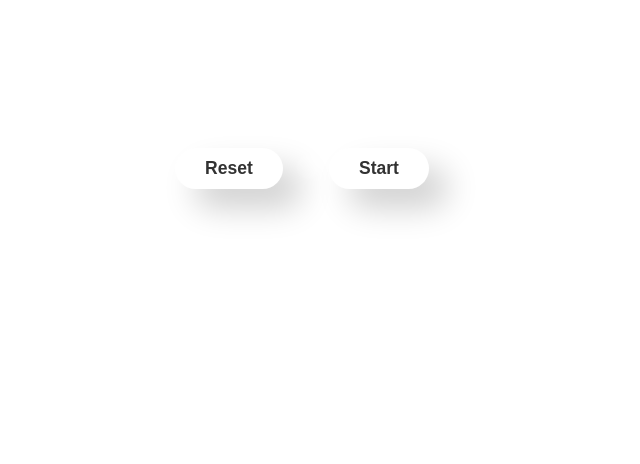
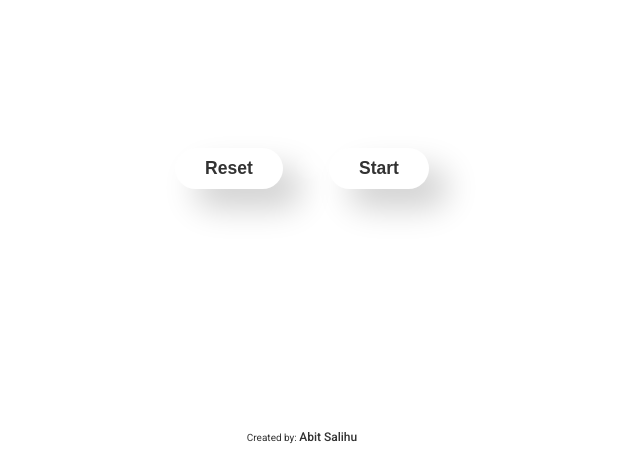
Before and after one commit to abitsalihu/stopwatch, a website: page index.html in a window 1280 px wide. Shown: the part 336-800 px from the top of the page, without its empty margins (338-978 px from the left). Drawn offline with Linux system fonts and the light colour scheme.

Commit message:
add copyright proof

```diff
--- a/index.html
+++ b/index.html
@@ -35,6 +35,10 @@
       </div>
     </div>
 
+    <div class="copyright">
+      Created by: <span class="name">Abit Salihu</span>
+    </div>
+
     <script src="script.js"></script>
   </body>
 </html>
--- a/sass/style.scss
+++ b/sass/style.scss
@@ -104,3 +104,13 @@ body {
 .hidden {
   display: none;
 }
+
+.copyright {
+  position: absolute;
+  bottom: 20px;
+}
+.name {
+  font-weight: 500;
+  font-size: 1.2rem;
+  // text-transform: uppercase;
+}
```
Also changed, not shown: css/style.css.
